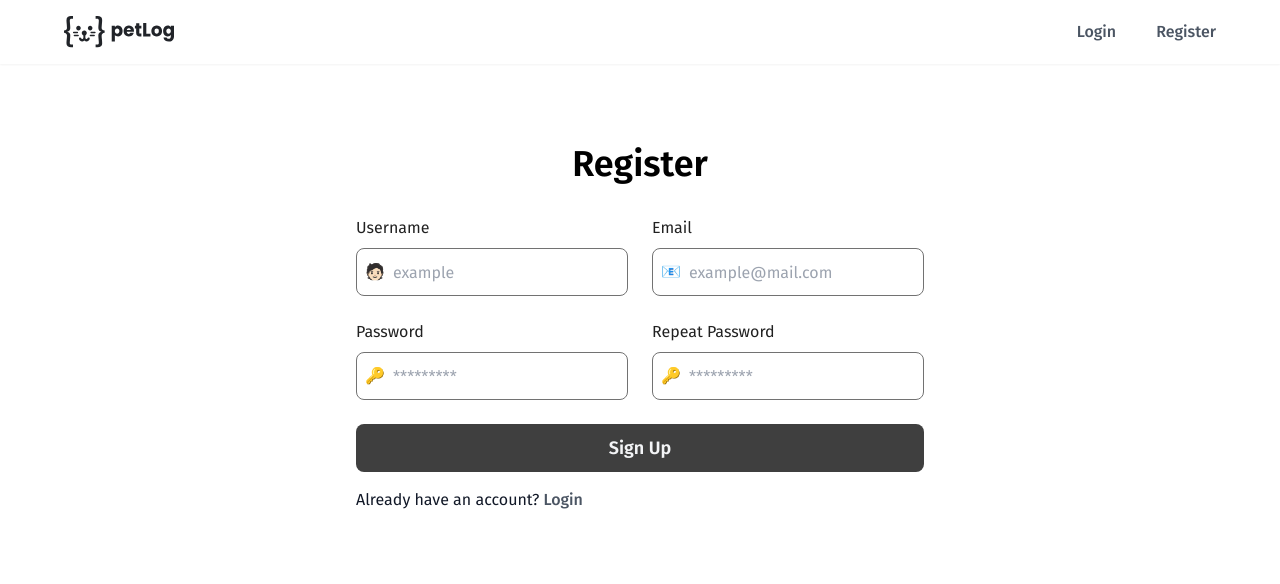
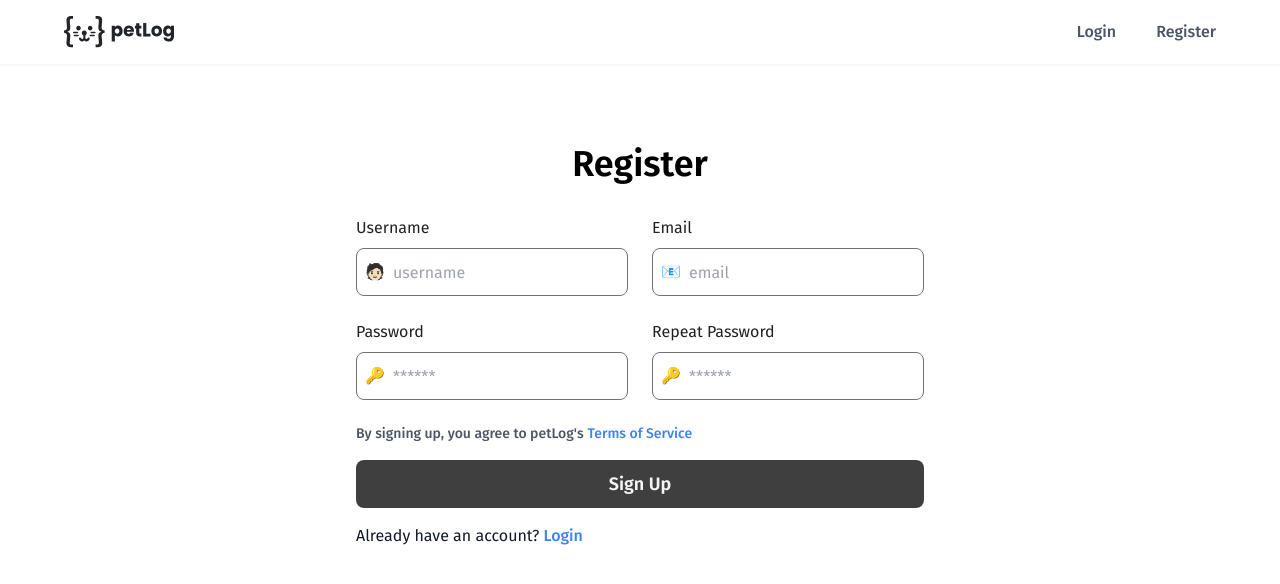
Before and after one commit to datuchela/petlog-client-js, a React (Vite) app: page /register in a window 1280 px wide. Shown: the top 584 px of the page. Built offline with nearby package versions, Linux system fonts and the light colour scheme; no server answers.

Commit message:
fixed: BUG04, tweaked some changes in the UI

```diff
--- a/src/components/atoms/Link.jsx
+++ b/src/components/atoms/Link.jsx
@@ -3,7 +3,7 @@ import { Link as RouterLink } from "react-router-dom";
 const Link = ({ children, to, className }) => {
   return (
     <RouterLink
-      className={`text-gray-600 hover:text-gray-800 font-medium ${className}`}
+      className={`text-blue-500 hover:text-blue-400 font-medium ${className}`}
       to={to}
     >
       {children}
--- a/src/components/organisms/Header.jsx
+++ b/src/components/organisms/Header.jsx
@@ -13,8 +13,10 @@ const Header = () => {
       <Link to="/" className="p-2">
         <img className="h-8" src={imgUrl} />
       </Link>
+      {/* <div className="flex items-center gap-4"> */}
       <NavLinks />
       {auth?.user && <UserPanel />}
+      {/* </div> */}
     </header>
   );
 };
--- a/src/routes/add/pet.jsx
+++ b/src/routes/add/pet.jsx
@@ -6,7 +6,7 @@ import { useEffect } from "react";
 import useForm from "../../hooks/useForm";
 import usePet from "../../hooks/usePet";
 import usePets from "../../hooks/usePets";
-import { getPets, getSpecies } from "../../api/methods";
+import { getSpecies } from "../../api/methods";
 
 // UI Components
 import Heading from "../../components/atoms/Heading";
@@ -17,7 +17,7 @@ import VerticalSelect from "../../components/molecules/VerticalSelect";
 
 const AddPetPage = () => {
   const navigate = useNavigate();
-  const { pets, isLoading: isPetsLoading } = usePets();
+  // const { pets, isLoading: isPetsLoading } = usePets();
   const [form, handleChange] = useForm({
     name: "",
     gender: "male",
@@ -25,9 +25,7 @@ const AddPetPage = () => {
     speciesId: "1",
   });
 
-  useEffect(() => {
-    console.log(pets);
-  }, [pets]);
+  const maxDateOfBirth = new Date().toISOString().split("T")[0]; // Gets the current date in yyyy-mm-dd format to validate birthdate
 
   const {
     isLoading: isSpeciesLoading,
@@ -38,25 +36,29 @@ const AddPetPage = () => {
     refetchOnWindowFocus: false,
   });
 
-  const emojiArray = ["🐕", "🐈", "🦅"];
-
   const { addPet } = usePet();
   const mutation = addPet();
-  const { isLoading, isError, data, mutate } = mutation;
+  const { isLoading, isError, isSuccess, data, mutate } = mutation;
+
+  useEffect(() => {
+    if (!isSuccess) return;
+    return navigate("/", { replace: true });
+  }, [isSuccess]);
 
   const handleSubmit = async (e) => {
     e.preventDefault();
     mutate(form);
-    if (!isLoading && !isError) {
-      console.log(mutation);
-      console.log("isSuccess");
-      return navigate("/", { replace: true });
-    }
+    console.log("isSuccess: ", isSuccess);
   };
 
   return (
     <>
       <Heading>Let's get to know your pet</Heading>
+      {isError && (
+        <div className="font-semibold text-red-400 px-4 py-2 rounded-lg">
+          Whoops, Something went wrong.
+        </div>
+      )}
       <form className="flex flex-col gap-6" onSubmit={handleSubmit}>
         <div className="flex flex-col gap-6">
           <div className="flex items-center gap-6">
@@ -65,7 +67,7 @@ const AddPetPage = () => {
               name="name"
               label="name"
               emoji="🐰"
-              placeholder="Poppy"
+              placeholder="Roger"
               value={form.name}
               handleChange={handleChange}
             />
@@ -92,6 +94,7 @@ const AddPetPage = () => {
               placeholder="17/03/2018"
               value={form.birthday}
               handleChange={handleChange}
+              max={maxDateOfBirth}
             />
             <VerticalSelect
               name="speciesId"
@@ -102,7 +105,7 @@ const AddPetPage = () => {
               {speciesData?.species?.map((specie) => {
                 return (
                   <option key={specie.id} value={specie.id}>
-                    {emojiArray[specie.id - 1] + " " + specie.name}
+                    {specie.emoji + " " + specie.name}
                   </option>
                 );
               })}
@@ -123,14 +126,14 @@ const AddPetPage = () => {
           </div>
         </div>
       </form>
-      <div>
+      {/* <div>
         <div>Pets:</div>
         <div>
           {isPetsLoading
             ? "Loading..."
             : pets?.map((pet) => <div key={pet.id}>{pet.name}</div>)}
         </div>
-      </div>
+      </div> */}
     </>
   );
 };
--- a/src/routes/login.jsx
+++ b/src/routes/login.jsx
@@ -27,7 +27,7 @@ const LoginPage = () => {
             name="usernameOrEmail"
             label="Username or Email"
             emoji="🧑🏻"
-            placeholder="example"
+            placeholder="username or email"
             value={form.usernameOrEmail}
             handleChange={handleChange}
           />
--- a/src/routes/register.jsx
+++ b/src/routes/register.jsx
@@ -40,7 +40,7 @@ const RegisterPage = () => {
               name="username"
               label="Username"
               emoji="🧑🏻"
-              placeholder="example"
+              placeholder="username"
               value={form.username}
               handleChange={handleChange}
             />
@@ -49,7 +49,7 @@ const RegisterPage = () => {
               name="email"
               label="Email"
               emoji="📧"
-              placeholder="example@mail.com"
+              placeholder="email"
               value={form.email}
               handleChange={handleChange}
             />
@@ -60,7 +60,7 @@ const RegisterPage = () => {
               name="password"
               label="Password"
               emoji="🔑"
-              placeholder="*********"
+              placeholder="******"
               value={form.password}
               handleChange={handleChange}
             />
@@ -69,13 +69,21 @@ const RegisterPage = () => {
               name="repeatPassword"
               label="Repeat Password"
               emoji="🔑"
-              placeholder="*********"
+              placeholder="******"
               value={form.repeatPassword}
               handleChange={handleChange}
             />
           </div>
         </div>
         <div className="flex flex-col gap-4">
+          <div className="flex items-center gap-1 text-sm">
+            <span className="text-gray-600 font-medium">
+              By signing up, you agree to petLog's
+            </span>
+            <Link className={"text-blue-500 hover:text-blue-400"} to="/tos">
+              Terms of Service
+            </Link>
+          </div>
           <Button
             disabled={mutation.isLoading}
             type="submit"
--- a/vite.config.js
+++ b/vite.config.js
@@ -1,7 +1,13 @@
 import { defineConfig } from "vite";
 import react from "@vitejs/plugin-react";
+import dns from "dns";
+
+dns.setDefaultResultOrder("verbatim");
 
 // https://vitejs.dev/config/
 export default defineConfig({
   plugins: [react()],
+  server: {
+    port: 3000,
+  },
 });
```
